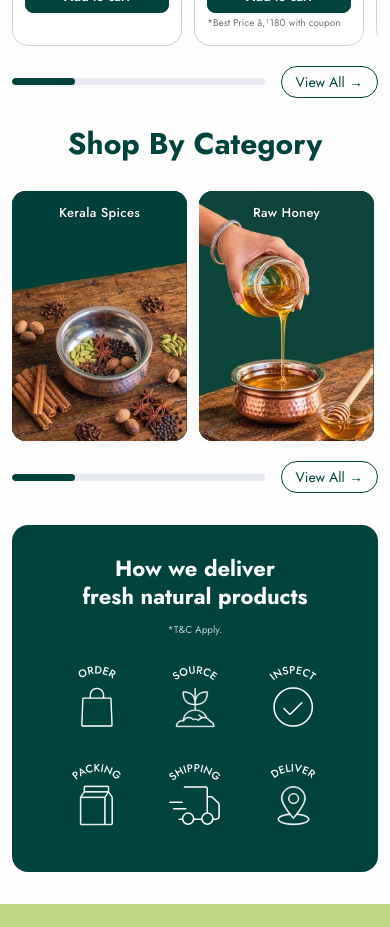
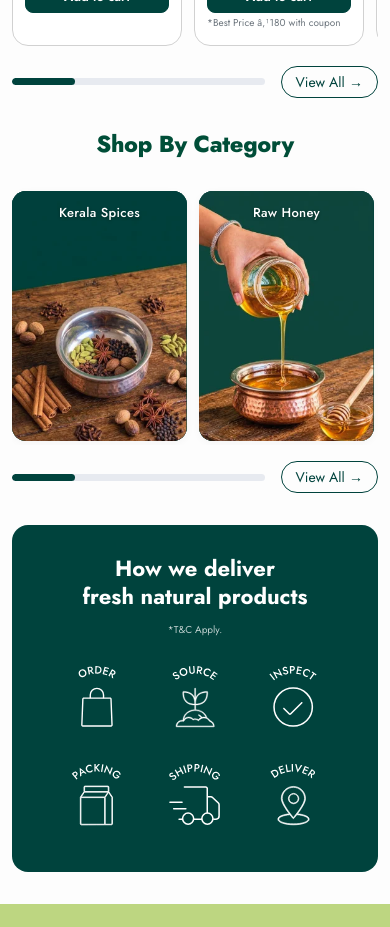
Before and after one commit to prakrithi2026/prakrithi, a React (Vite) app in the folder frondend/: page / in a window 390 px wide. Shown: the part 1100-2027 px from the top of the page. Built offline with nearby package versions, Linux system fonts and the light colour scheme; no server answers; a web font is replaced by a local one.

Commit message:
style: update Shop By Category title font to match review section heading

```diff
--- a/frondend/src/components/storefront/ShopByCategory.css
+++ b/frondend/src/components/storefront/ShopByCategory.css
@@ -1,4 +1,31 @@
 @import './ShopByProduct.css';
+
+/* Section Title - Matching "Rated 4.9/5 By 1,000+ Happy Customers" font */
+.category-section-title,
+.category-shop-section .section-title {
+  text-align: center;
+  font-family: var(--font-sans, inherit);
+  font-size: 2rem;
+  font-weight: 800;
+  color: #004E38;
+  margin: 0 0 36px 0;
+  letter-spacing: -0.3px;
+  line-height: 1.25;
+  text-transform: none;
+}
+
+@media (max-width: 768px) {
+  .category-section-title,
+  .category-shop-section .section-title {
+    font-size: 1.45rem;
+    margin-bottom: 24px;
+    padding: 0 12px;
+  }
+}
+
+.category-shop-section .products-scroll-wrapper {
+  margin-top: 0;
+}
 
 /* Category Card */
 .category-card {
--- a/frondend/src/components/storefront/ShopByCategory.jsx
+++ b/frondend/src/components/storefront/ShopByCategory.jsx
@@ -232,7 +232,7 @@ export default function ShopByCategory() {
   return (
     <section className="shop-section category-shop-section">
       <div className="section-container">
-        <h2 className="section-title">{sectionTitle}</h2>
+        <h2 className="section-title category-section-title">{sectionTitle}</h2>
 
         <div
           className={`products-scroll-wrapper ${canScroll ? 'can-scroll' : 'no-scroll'}`}
--- a/frondend/src/components/storefront/ShopByConcern.css
+++ b/frondend/src/components/storefront/ShopByConcern.css
@@ -1 +1 @@
-@import './ShopByProduct.css';
+@import './ShopByCategory.css';
```
